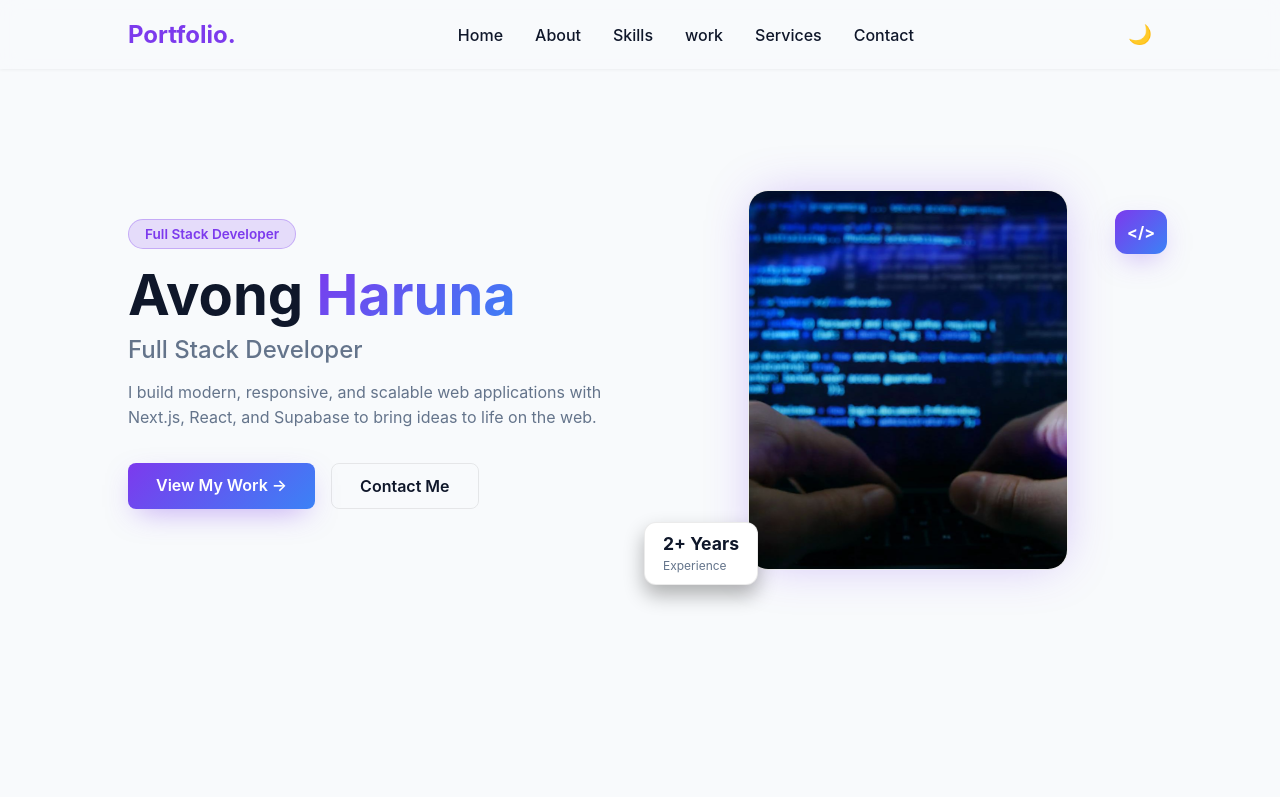
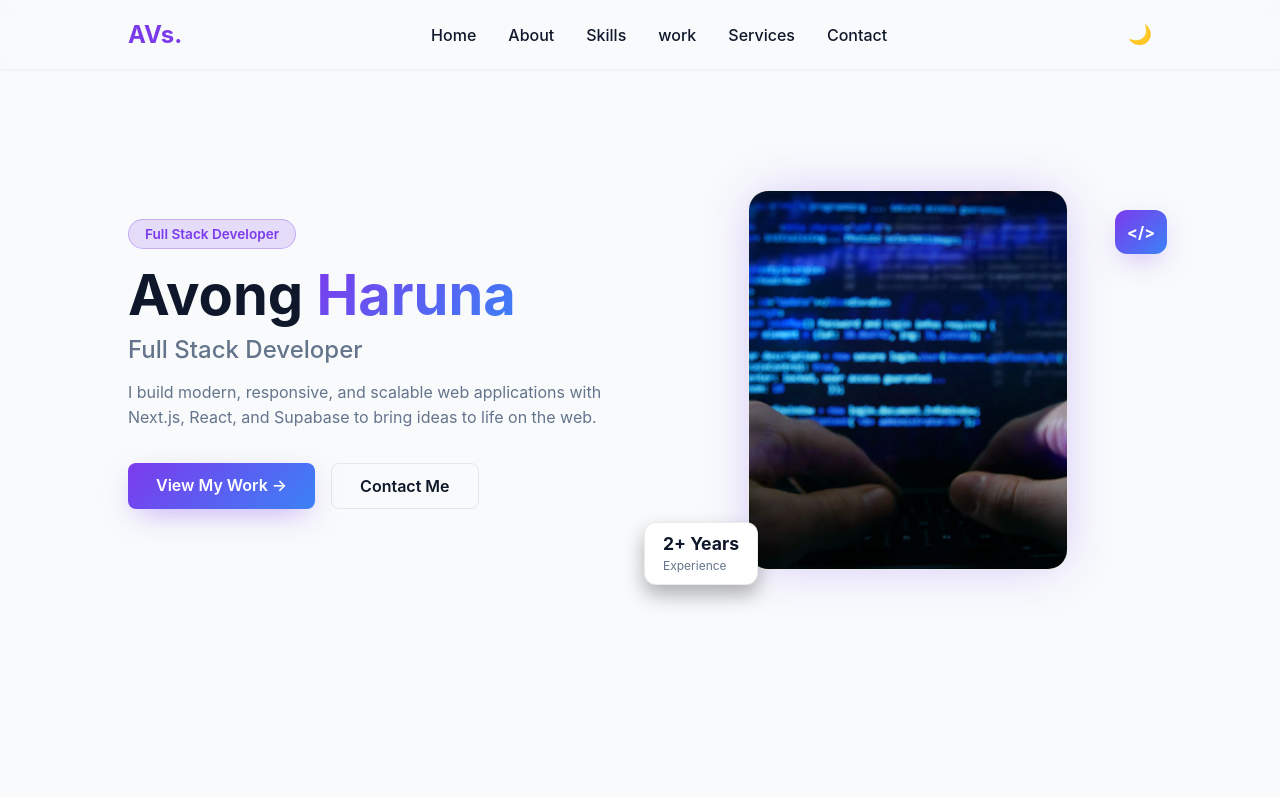
Before and after one commit to avong-haruna/my-portflolio-website, a plain HTML site: page index.html in a window 1280 px wide. Shown: the top 797 px of the page. Drawn offline with Linux system fonts and the light colour scheme.

Commit message:
Added AVs to the logo area for the mean time

```diff
--- a/index.html
+++ b/index.html
@@ -11,7 +11,7 @@
 
     <!-- Navigation -->
     <nav class="navbar">
-        <div class="logo">Portfolio.</div>
+        <div class="logo">AVs.</div>
         <ul class="nav-links">
             <li><a href="#home">Home</a></li>
             <li><a href="#about">About</a></li>
```
